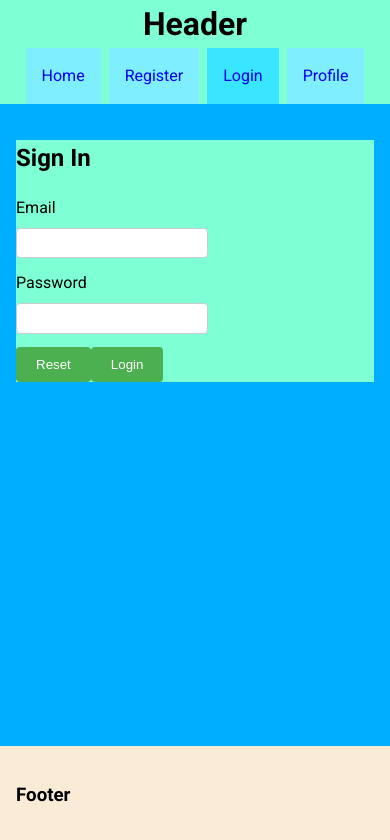
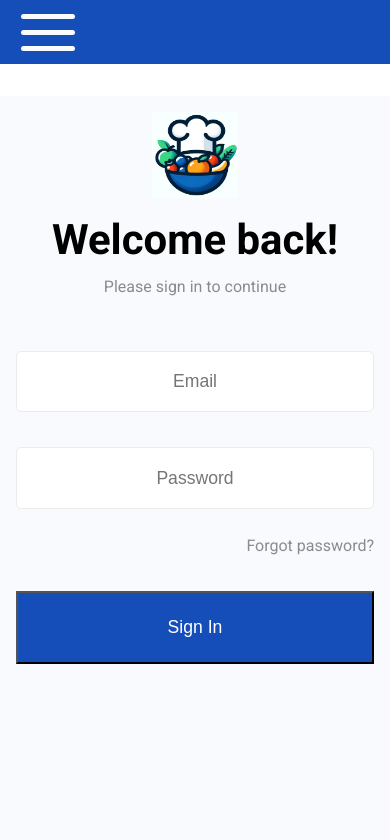
Before and after one commit to hamxy/NutriChef-client, a React (Vite) app: page /login in a window 390 px wide. Shown: the top 840 px of the page. Built offline with nearby package versions, Linux system fonts and the light colour scheme.

Commit message:
create login page for mobile

```diff
--- a/src/assets/styles/components/MainNavigation.css
+++ b/src/assets/styles/components/MainNavigation.css
@@ -1,29 +1,46 @@
 header {
-    background-color: aquamarine;
+    background-color: var(--blue);
+    height: 4em;
+    align-items: center;
 }
 
-h1 {
-    margin: 0;
-    text-align: center;
+#hamburger {
+    background-color: var(--blue);
+    border: none;
+    display: flex;
+    flex-direction: column;
+    justify-content: space-around;
+    padding: 8px;
+    margin-left: 1em;
+    width: 70px;
+    height: 100%;
 }
+
+#hamburger span {
+    background-color: var(--white);
+    display: block;
+    border-radius: 5px;
+    height: 5px;
+    transition: all 0.2s;
+    width: 100%;
+}
+
+
+#hamburger[aria-expanded="true"] span:nth-child(2) {
+    transform: scaleX(0);
+}
+
+#hamburger[aria-expanded="true"] span:first-child {
+    transform:  translateY(16px) rotate(45deg) scale(0.9);
+}
+
+#hamburger[aria-expanded="true"] span:last-child {
+    transform: translateY(-15px) rotate(-45deg) scale(0.9);
+}
+
 
 .link-wrapper {
     display: flex;
     flex-direction: row;
     justify-content: center;
 }
-
-header a {
-    background-color: rgb(127, 238, 255);
-    text-decoration: none;
-    padding: 1em;
-    margin: 0 0.25em;
-}
-
-header a:hover {
-    background-color: rgb(57, 229, 255)
-}
-
-header a.active {
-    background-color: rgb(57, 229, 255)
-}
--- a/src/assets/styles/index.css
+++ b/src/assets/styles/index.css
@@ -1,23 +1,47 @@
 @import url('https://fonts.googleapis.com/css2?family=Roboto:ital,wght@0,300;0,400;0,500;0,700;0,900;1,300;1,400;1,500;1,700;1,900&display=swap');
 
-html, body, #root {
-  height: 100vh;
+html, body {
+  height: 100%;
   margin: 0;
 }
 
-
-main {
-  background-color: rgb(199, 255, 101);
-  box-sizing: border-box;
-  margin: 2em auto;
-  padding: 2em;
+#root {
+  display: flex;
+  width: 100%;
+  flex-direction: column;
+  height: 100%;
 }
 
-#root {
-  margin: 0;
-  display: flex;
-  flex-direction: column;
+
+:root {
   font-family: "Roboto", sans-serif;
-  line-height: 1.5;
+  font-size: 16px;
+  line-height: 1.618;
+  font-weight: 300;
+
+  --white: #F8FAFD;
+  --blue: #154EB8;
+  --black: #151515;
+  --green: #57A773;
+  --light-gray: #EBEBEB;
+  --dark-gray: #8B8B8B;
+}
+
+h1 {
+  font-size: 4.23rem;
+  font-weight: 600;
+}
+
+h2 {
+  font-size: 2.62rem;
+  font-weight: 500;
+}
+
+h3 {
+  font-size: 1.618rem;
   font-weight: 400;
 }
+
+p {
+  font-weight: 300;
+}
--- a/src/assets/styles/pages/Login.css
+++ b/src/assets/styles/pages/Login.css
@@ -1,50 +1,63 @@
 .main-login {
     flex: 1;
-    width: 100vw;
-    margin: 0 auto;
-    justify-content: center;
-    background-color: rgb(0, 174, 255);
+    margin-top: 2em;
+    box-sizing: border-box;
     padding: 1em;
-    /* text-align: left; */
+    text-align: center;
+    background-color: var(--white);
+}
+
+.logo {
+    width: 22vw;
+    height: 22vw;
+}
+
+.main-login h2 {
+    margin: 0;
+    font-weight: 700;
+}
+
+.main-login p {
+    margin: 0;
+    font-weight: 400;
+    color: var(--dark-gray);
+}
+
+section + p {
+    padding: 1.5em 0 2em;
+    text-align: end;
 }
 
 form {
-    box-sizing: border-box;
-    background-color: aquamarine;
-    /* width: ; */
-    /* Example: Limiting the maximum width to 400 pixels */
-    margin: 0 auto;
-    /* Center the form horizontally */
+    margin: 1em auto;
 }
 
-/* Style form labels */
-label {
-    display: block;
-    text-align: start;
-    margin-bottom: 0.5em;
-    /* Example: 0.5em bottom margin */
-}
+
+
 
 /* Style input fields */
 input {
-    padding: 0.5em;
-    margin-bottom: 1em;
-    /* Example: 1em bottom margin */
-    border: 1px solid #ccc;
+    background-color: white;
+    box-sizing: border-box;
+    padding: 1.1em 0;
+    width: 100%;
+    text-align: center;
+    margin-top: 2em;
+    border: 1px solid var(--light-gray);
     border-radius: 0.3em;
-    /* Example: 0.3em border radius */
+    font-size: 1.1em;
+
 }
 
 /* Style submit button */
-button {
-    background-color: #4CAF50;
+button[type="submit"] {
+    background-color: var(--blue);
     color: white;
-    padding: 0.75em 1.5em;
-    /* Example: Vertical padding of 0.75em, horizontal padding of 1.5em */
-    border: none;
-    border-radius: 0.3em;
-    cursor: pointer;
-    /* button[type="reset"] */
+    padding: 1.5rem 0;
+    width: 100%;
+    font-size: 1.1em;
+    font-weight: 500;
+
 }
 
 
--- a/src/components/MainNavigation.jsx
+++ b/src/components/MainNavigation.jsx
@@ -1,15 +1,26 @@
 // import { useState } from "react";
+import { useState, useEffect } from "react";
 import "../assets/styles/components/MainNavigation.css";
-import { NavLink } from "react-router-dom";
+// import { NavLink } from "react-router-dom";
 
 function MainNavigation() {
+  const [isExpanded, setExpanded] = useState(false);
   // const [isActive, setActive] = useState(false);
-  const user = "marian"
+  // const user = "marian";
+
+  // useEffect(() => {
+
+  // }, [isExpanded]);
 
   return (
     <header>
-      <h1>Header</h1>
-      <div className="link-wrapper">
+      <button aria-expanded={isExpanded} aria-label="menu" id="hamburger" onClick={() => setExpanded(!isExpanded)}>
+        <span></span>
+        <span></span>
+        <span></span>
+      </button>
+
+      {/* <div className="link-wrapper">
         <NavLink to="/">
           Home
         </NavLink>
@@ -22,7 +33,7 @@ function MainNavigation() {
         <NavLink to={`/user/${user}/profile`}>
           Profile
         </NavLink>
-      </div>
+      </div> */}
     </header>
   );
 }
--- a/src/layouts/MainLayout.jsx
+++ b/src/layouts/MainLayout.jsx
@@ -1,13 +1,12 @@
 import { Outlet } from "react-router-dom";
 import MainNavigation from "../components/MainNavigation";
-import Footer from "../components/Footer";
+// import Footer from "../components/Footer";
 
 function MainLayout() {
   return (
     <>
       <MainNavigation />
       <Outlet />
-      <Footer />
     </>
   );
 }
--- a/src/pages/auth/Login.jsx
+++ b/src/pages/auth/Login.jsx
@@ -1,40 +1,45 @@
 import "../../assets/styles/pages/Login.css";
+import logo from "../../assets/images/logo.png";
 
 function Login() {
   return (
     <main className="main-login">
+      <img
+        className="logo"
+        src={logo}
+        alt="logo: bowl with fruits and chef hat at the top"
+      />
+      <h2>Welcome back!</h2>
+      <p className="subheading">Please sign in to continue</p>
       <form>
-      <h2>Sign In</h2>
         <section className="">
-          <label htmlFor="email">Email</label>
+          <label htmlFor="email"></label>
           <input
             id="email"
             type="email"
             name="email"
+            placeholder="Email"
             onChange={(e) => console.log(e)}
             required
           />
         </section>
 
         <section className="">
-          <label htmlFor="password">Password</label>
+          <label htmlFor="password"></label>
           <input
             id="password"
             type="password"
             name="password"
+            placeholder="Password"
             onChange={(e) => console.log(e)}
             required
           />
         </section>
+        <p>Forgot password?</p>
 
-        <div className="form-actions">
-          <button type="reset" className="button button-flat">
-            Reset
-          </button>
-          <button type="submit" className="button">
-            Login
-          </button>
-        </div>
+        <button type="submit" className="button">
+          Sign In
+        </button>
       </form>
     </main>
   );
```
Also changed, not shown: src/assets/images/logo.png (added), 1 other file (tests, documents, lock files or other folders).
